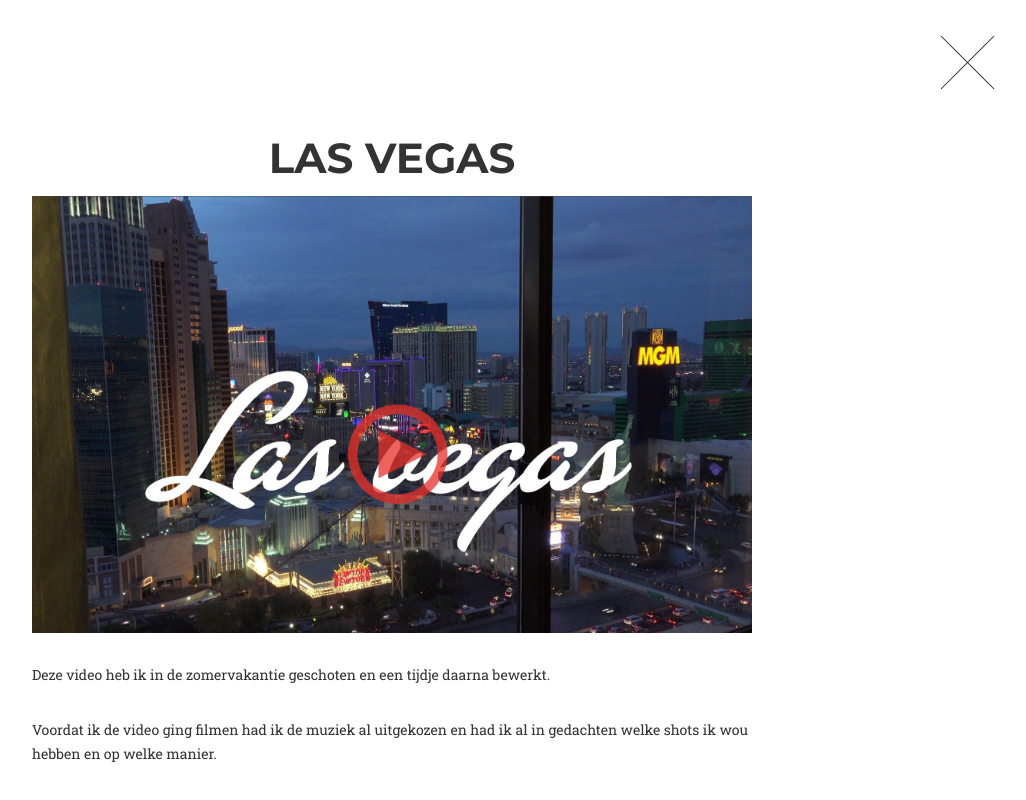
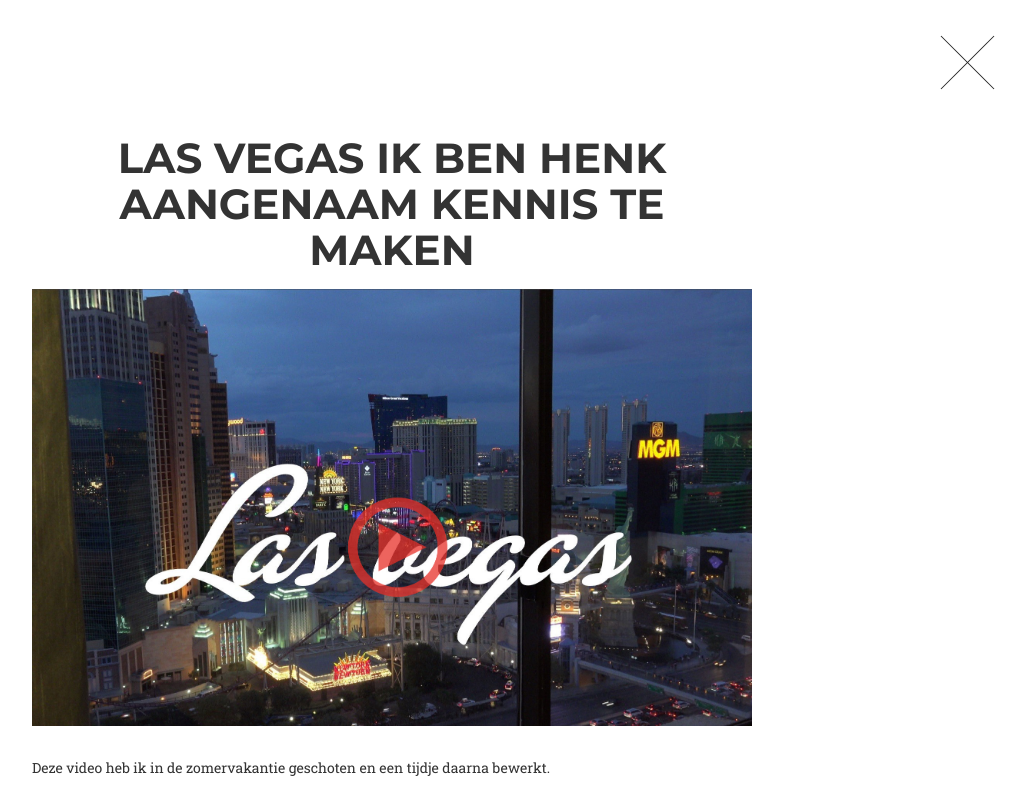
Before and after one commit to MarkBeishuizen/Portfolio, a website: page index.html in a window 1280 px wide. Both pictures are taken after a click on the link 250 px from the left and 1471 px from the top of the page. Shown: the part 1071-1871 px from the top of the page, without its empty margins (248-1274 px from the left). Drawn offline with nearby package versions, Linux system fonts and the light colour scheme; a web font is replaced by a local one.

Commit message:
portfolio pagina gemaakt

```diff
--- a/css/agency.css
+++ b/css/agency.css
@@ -404,10 +404,6 @@ section h3.section-subheading {
 }
 }
 
-@media (min-width: 1200px) {
-
-
-
 .team-member {
   text-align: center;
   margin-bottom: 50px;
--- /dev/null
+++ b/css/main.css
@@ -0,0 +1 @@
+/* Alleen CSS aanpassen in dit bestand anders komt Thijs Riezebeek achter mij aan. */
--- a/index.html
+++ b/index.html
@@ -282,10 +282,10 @@
                 </div>
                 <div class="container">
                     <div class="row">
-                        <div class="col-lg-8 col-lg-offset-2">
+                        <div class="col-lg-8  col-lg-offset-2">
                             <div class="modal-body">
                                 <!-- Project Details Go Here -->
-                                <h2>Las vegas</h2>
+                                <h2>Las vegas ik ben henk aangenaam kennis te maken</h2>
                                 <a target="_blank" href="https://www.youtube.com/watch?v=XfTu7c0FnJ8">
                                     <img class="img-responsive img-centered" src="img/portfolio/las%20vegas%20-%20kopie.jpg" alt="">
                                 </a>
```
